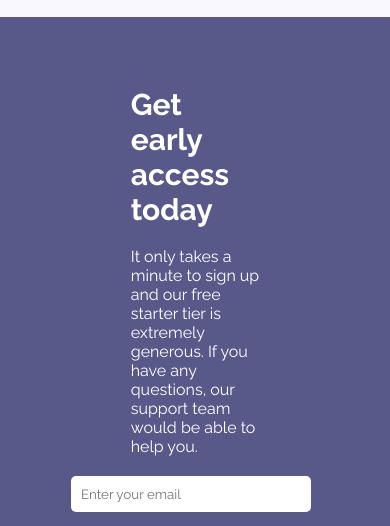
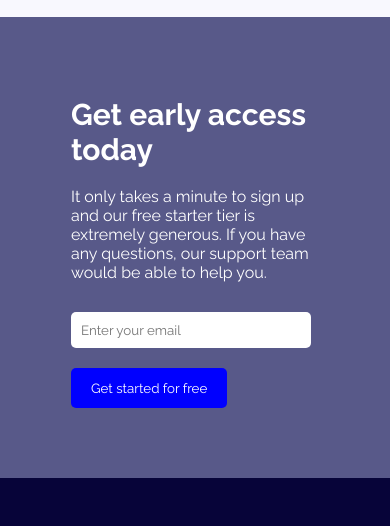
Before and after one commit to FORTUNE-ELKASSY/FYLO, a plain HTML site: page index.html in a window 390 px wide. Shown: the part 1372-1898 px from the top of the page. Drawn offline with nearby package versions, Linux system fonts and the light colour scheme.

Commit message:
made an update

```diff
--- a/css/style.css
+++ b/css/style.css
@@ -256,6 +256,11 @@ a{
         flex-direction: column;
     }
     .fortress{
-        padding: 20px 10px;
+        padding: 30px 8px;
+        width: 80%;
+        font-size: 1em;
+    }
+    .footer{
+        flex-direction: column;
     }
  }
```
